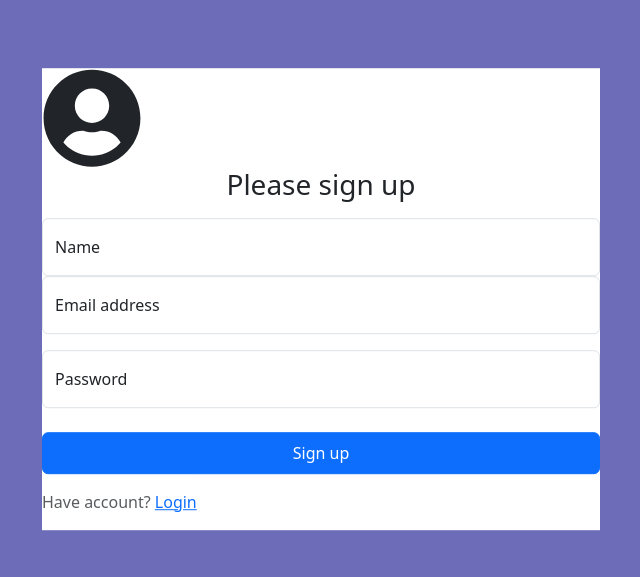
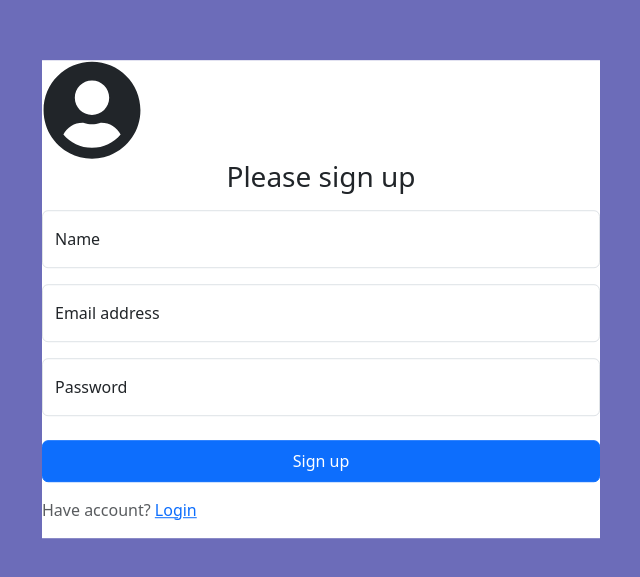
Before and after one commit to Suganesan-T/Password-Reset-Frontend, a React (Vite) app: page /signup in a window 1280 px wide. Shown: the part 101-678 px from the top of the page, without its empty margins (319-959 px from the left). Built offline with nearby package versions, Linux system fonts and the light colour scheme.

Commit message:
added reset password

```diff
--- a/src/App.jsx
+++ b/src/App.jsx
@@ -18,7 +18,7 @@ function App() {
         <Route path='/signup' element={<Signup/>}></Route>
         <Route path='/forget-password' element={<Forgetpass/>}></Route>
         <Route path='/home' element={<Home/>}></Route>
-        <Route path="/resetPassword/:resetToken" element={<Resetpassword/>} />
+        <Route path="/resetPassword/:resetToken" element={<Resetpassword/>} ></Route>
       </Routes>
       </BrowserRouter>
     </div>
--- a/src/Resetpassword.jsx
+++ b/src/Resetpassword.jsx
@@ -16,7 +16,7 @@ function Resetpassword() {
 
             .then(res => {
                 if (res.data.status === 'success') {
-                    navigate('/login')
+                    navigate('/')
                 }
             })
             .catch(err => {
--- a/src/Signup.jsx
+++ b/src/Signup.jsx
@@ -49,7 +49,7 @@ function Signup() {
                                 <label for="floatingName">Name</label>
                             </div>
 
-                            <div className="form-floating">
+                            <div className="form-floating mt-3">
                                 <input type="email" className="form-control" id="floatingInput" placeholder="name@example.com"
                                     value={email} onChange={(e) => setEmail(e.target.value)} />
                                 <label for="floatingInput">Email address</label>
```
